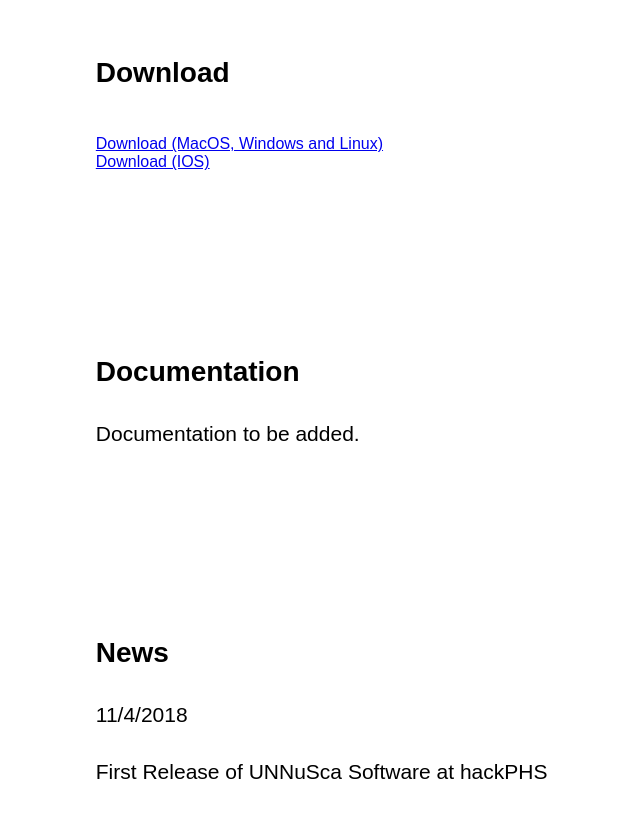
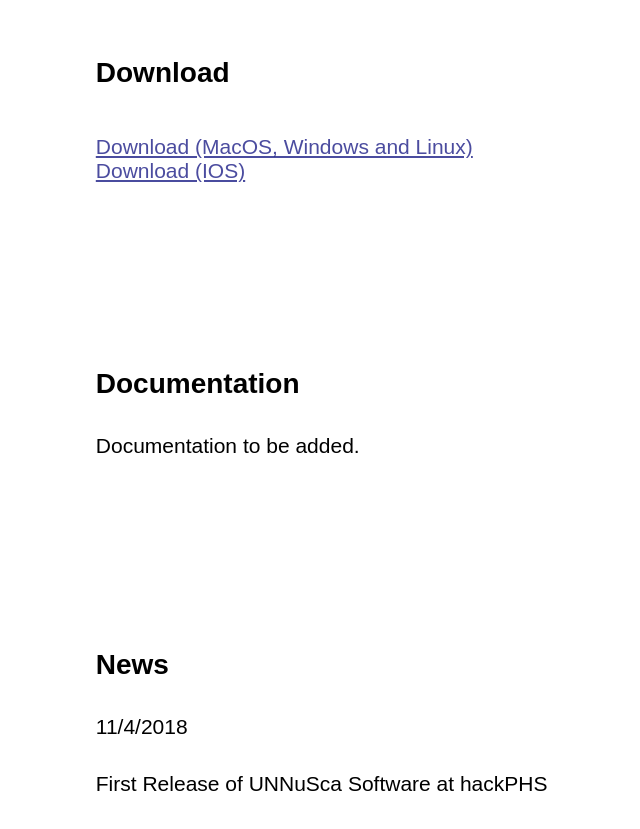
Before and after one commit to RayLi47/RayLi47.github.io, a plain HTML site: page index.html in a window 1280 px wide. Shown: the part 1060-1889 px from the top of the page, without its empty margins (113-753 px from the left). Drawn offline with Linux system fonts and the light colour scheme.

Commit message:
Update style.css

```diff
--- a/style.css
+++ b/style.css
@@ -43,6 +43,10 @@
     background-size: 100%;
     font-family: arial;
 
+}
+a.filedownload{
+    font-size: 21px;
+    color: rgb(8, 10, 124, 0.73);
 }
 
 a.ops{
```
